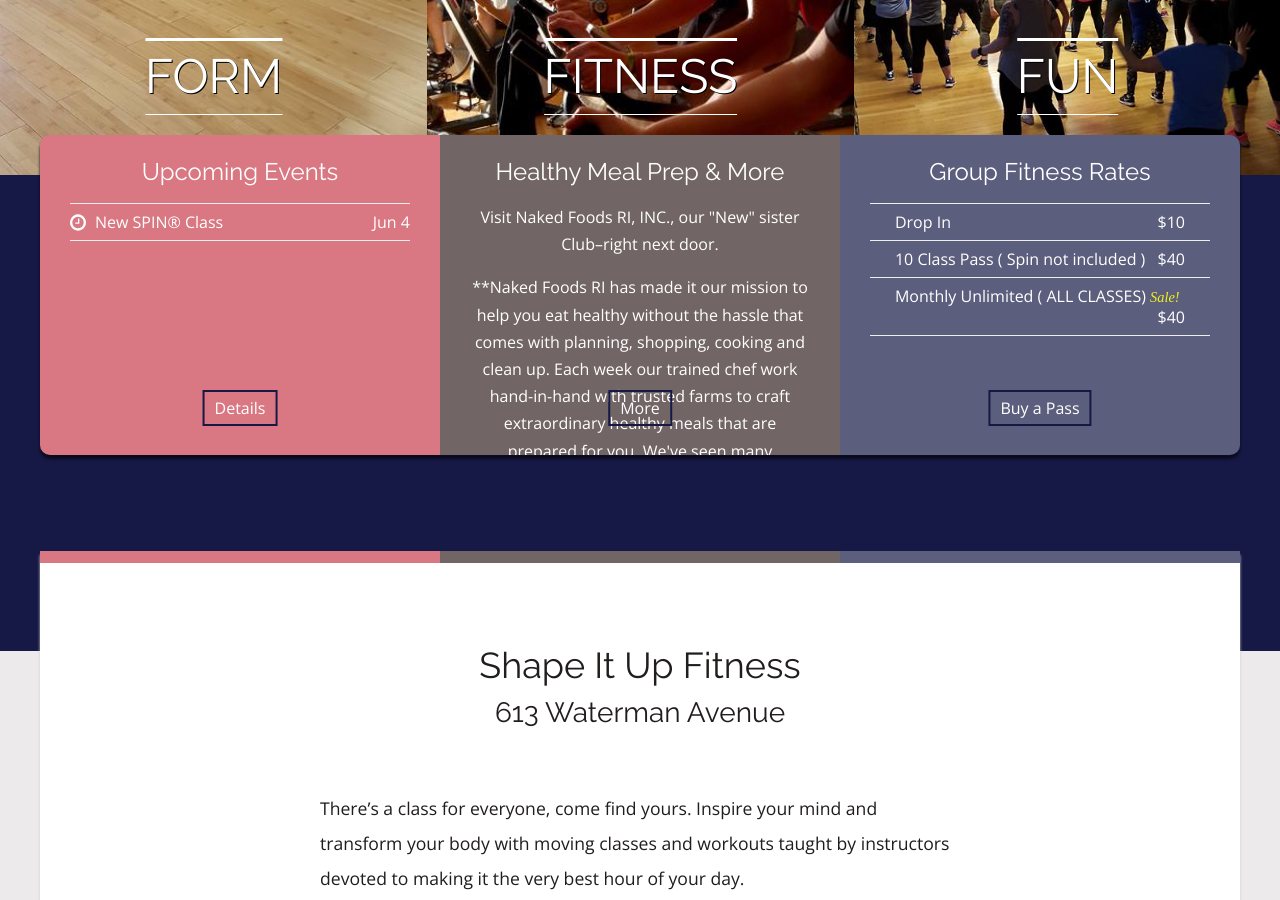
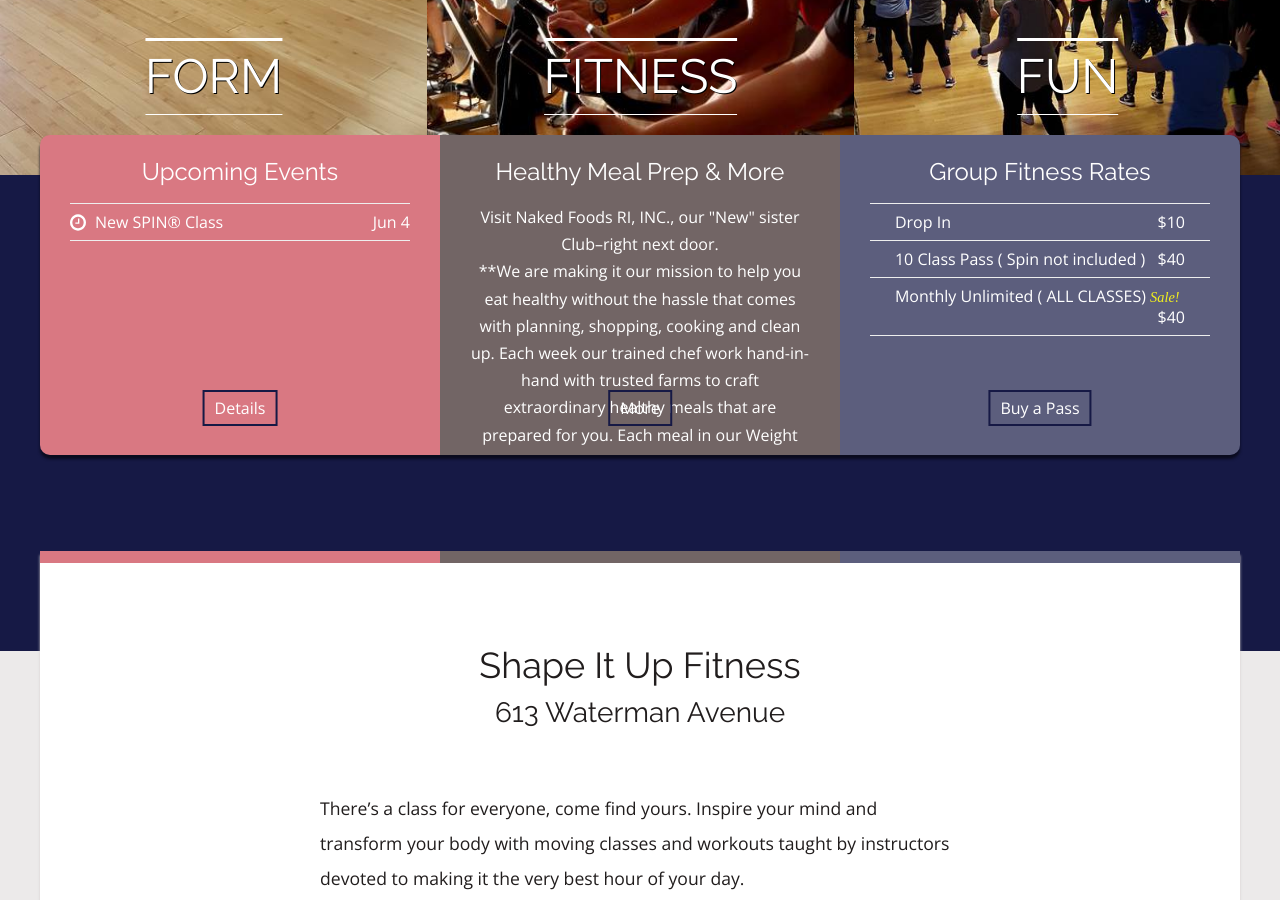
Before and after one commit to rwstone/shapeitup, a Jekyll site: the page built from index.md, in a window 1280 px wide and 900 px high, scrolled down 303 px. Built offline with Jekyll 4.4.1, drawn with Linux system fonts in a browser that asks for light colours; some web fonts are replaced.

Commit message:
Updated Index

```diff
--- a/index.md
+++ b/index.md
@@ -10,12 +10,11 @@ banner:
   title: Fun
 nutrition_title: Healthy Meal Prep & More
 nutrition_description: "\nVisit Naked Foods RI, INC., our \"New\" sister Club--right
-  next door.  \n\n**Naked Foods RI has made it our mission to help you eat healthy
-  without the hassle that comes with planning, shopping, cooking and clean up. Each
-  week our trained chef work hand-in-hand with trusted farms to craft extraordinary
-  healthy meals that are prepared for you. We've seen many customers recommended friends
-  to our program. Each meal in our Weight Loss Bundle is an average of 350-450 calories
-  and is individually packaged in a ready-to-eat microwavable, BPA-free container.\n\n*
+  next door.  \n**We are making it our mission to help you eat healthy without the
+  hassle that comes with planning, shopping, cooking and clean up. Each week our trained
+  chef work hand-in-hand with trusted farms to craft extraordinary healthy meals that
+  are prepared for you. Each meal in our Weight Loss Bundle is an average of 350-450
+  calories and is individually packaged in a ready-to-eat microwavable, BPA-free container.\n\n*
   We also offer protein muffins, protein bites, and protein puddings.***"
 passes:
 - name: Drop In
```
